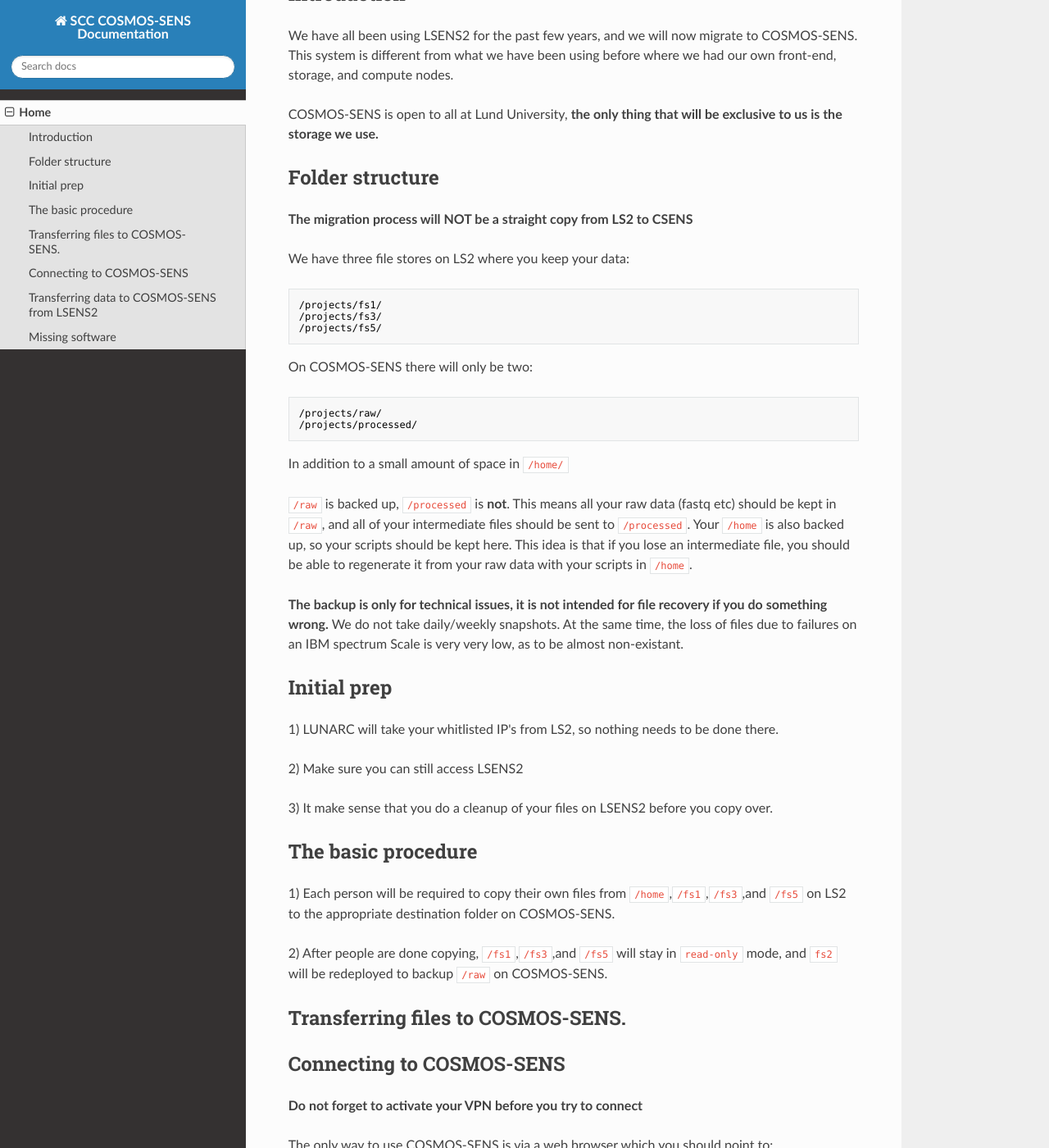
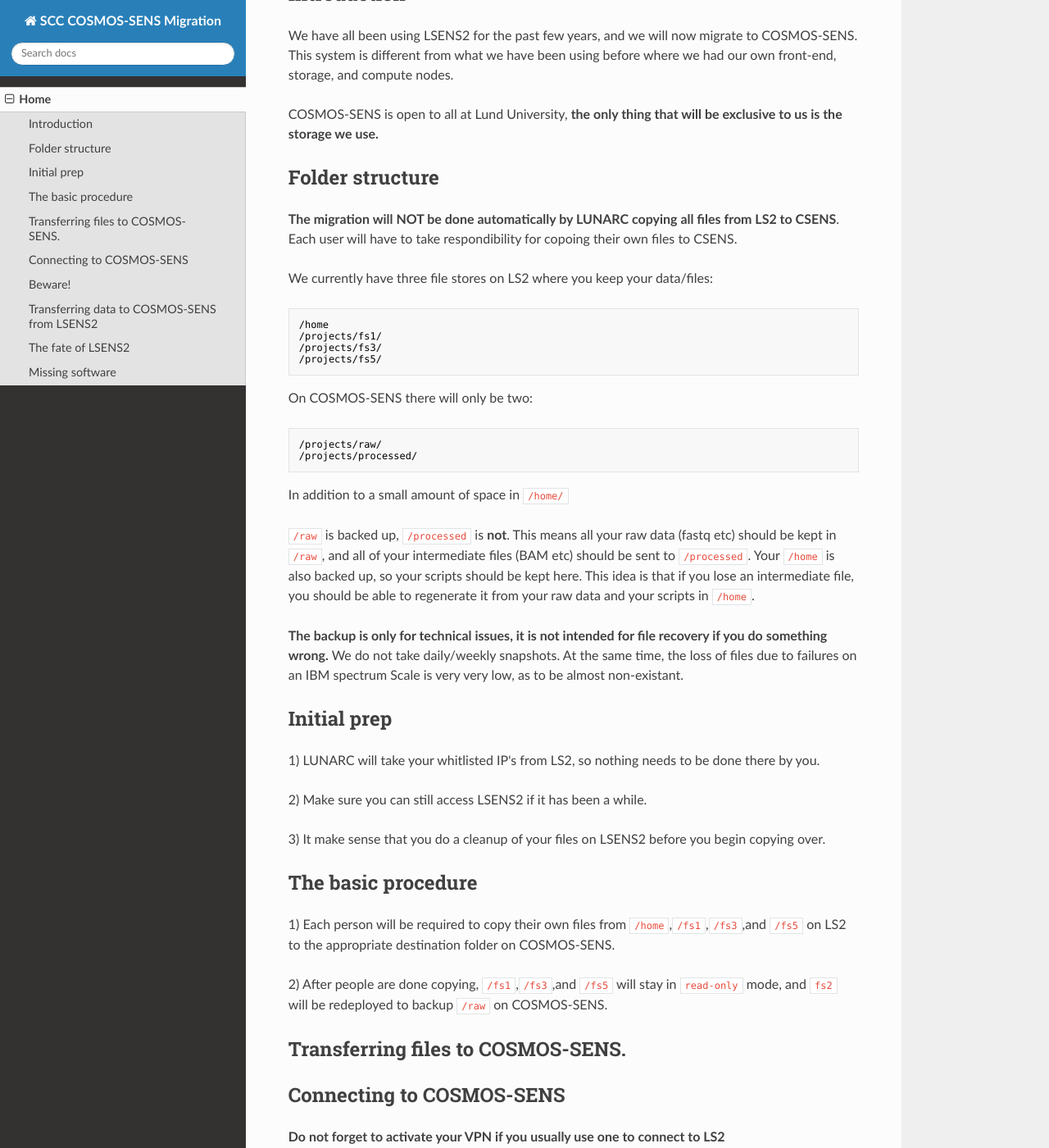
Before and after one commit to sccbioinformatics/CSENS_Migration_docs, an MkDocs documentation site: the page built from docs/index.md, in a window 1280 px wide and 1400 px high, scrolled down 221 px. Shown: the whole window at 82% size. Built offline with MkDocs 1.6.1, drawn with Linux system fonts in a browser that asks for light colours; nearby versions of some CDN libraries; some of the changed text lies outside the part shown.

Commit message:
first draft

````diff
--- a/docs/index.md
+++ b/docs/index.md
@@ -6,11 +6,12 @@ We have all been using LSENS2 for the past few years, and we will now migrate to
 COSMOS-SENS is open to all at Lund University, **the only thing that will be exclusive to us is the storage we use.**
 
 ## Folder structure
-**The migration process will NOT be a straight copy from LS2 to CSENS**
+**The migration will NOT be done automatically by LUNARC copying all files from LS2 to CSENS**. Each user will have to take respondibility for copoing their own files to CSENS.
 
-We have three file stores on LS2 where you keep your data:
+We currently have three file stores on LS2 where you keep your data/files:
 
 ```shell
+/home
 /projects/fs1/
 /projects/fs3/
 /projects/fs5/
@@ -24,16 +25,16 @@ On COSMOS-SENS there will only be two:
 ```
 In addition to a small amount of space in `/home/`
 
-`/raw` is backed up, `/processed` is **not**. This means all your raw data (fastq etc) should be kept in `/raw`, and all of your intermediate files should be sent to `/processed`. Your `/home` is also backed up, so your scripts should be kept here. This idea is that if you lose an intermediate file, you should be able to regenerate it from your raw data with your scripts in `/home`.
+`/raw` is backed up, `/processed` is **not**. This means all your raw data (fastq etc) should be kept in `/raw`, and all of your intermediate files (BAM etc) should be sent to `/processed`. Your `/home` is also backed up, so your scripts should be kept here. This idea is that if you lose an intermediate file, you should be able to regenerate it from your raw data and your scripts in `/home`.
 
 **The backup is only for technical issues, it is not intended for file recovery if you do something wrong.** We do not take daily/weekly snapshots. At the same time, the loss of files due to failures on an IBM spectrum Scale is very very low, as to be almost non-existant.
 
 ## Initial prep
-1) LUNARC will take your whitlisted IP's from LS2, so nothing needs to be done there.
+1) LUNARC will take your whitlisted IP's from LS2, so nothing needs to be done there by you.
 
-2) Make sure you can still access LSENS2
+2) Make sure you can still access LSENS2 if it has been a while.
 
-3) It make sense that you do a cleanup of your files on LSENS2 before you copy over.
+3) It make sense that you do a cleanup of your files on LSENS2 before you begin copying over.
 
 ## The basic procedure
 
@@ -48,19 +49,24 @@ In addition to a small amount of space in `/home/`
 
 ## Connecting to COSMOS-SENS
 
-**Do not forget to activate your VPN before you try to connect**
+**Do not forget to activate your VPN if you usually use one to connect to LS2**
 
-The only way to use COSMOS-SENS is via a web browser which you should point to:
+The only way to access COSMOS-SENS is via a web browser which you should point to:
 
 [https://sens05.lunarc.lu.se](https://sens05.lunarc.lu.se)
 
 Login with your **LUNARC** credentials and then using using two-factor authentication using Pocket Pass. You will be presented with an option as to which GNOME desktop you would like to use. Pick the one you prefer.
 
-If you are asked to change you password, do not do it! Instead, change your password at:
+**If you are asked to change you password, do not do it!** Abort, and instead change your password at:
 
 [https://phenix3.lunarc.lu.se/ssaml/authenticate/pss-confirmemail-otp](https://phenix3.lunarc.lu.se/ssaml/authenticate/pss-confirmemail-otp)
 
 **When you have done this your password for all LUNARC servers will changed to this now one, including LSENS2.**
+
+## Beware!
+If you have the same folder name on `fs1` and  `fs5` for example, they should **not** be copied to the same destination folder! You will end up with a merge that will become a complete mess. Instead they should be sent to different folders and then manually restructured/merged/curated afterward.
+
+Be careful about this as you transfer your files.
 
 ## Transferring data to COSMOS-SENS from LSENS2
 
@@ -70,25 +76,34 @@ You will need to install `sshfs` if you haven't already. For Linux machines the
 
 To mount a folder (Linux/macOS) do the following:
 
-1) **Login to COSMOS-SENS** and make a folder. For example `mkdir /processed/<userid>/FileTransferFolder`
+1) **Login to COSMOS-SENS** and make a folder. For example `mkdir /processed/<userid>/fs1_lsens`
 
 2) Login to LSENS and make a folder that you will mount to. For example `/home/<userid>/ToCSENS`
 
 3) To mount the folder, **on LSENS** do:
 
-`sshfs <userID>@cs-diode:/processed/<userid>/FileTransferFolder  /home/<userid>/ToCSENS`
+`sshfs <userID>@cs-diode:/processed/<userid>/fs1_lsens  /home/<userid>/ToCSENS`
 
-4) **On LS2** you can now copy files into `ToCSENS` where they will be available in COSMOS-SENS.
+4) **On LS2** you can now copy files into `ToCSENS` where they will be available in COSMOS-SENS. for example:
 
-5) When you are done copying to the mounted folder, you can unmount the folder by doing on **LSENS**
+`cp -R /projects/fs1/<userid>/MyDataFolder /home/<userid>/ToCSENS`
+
+Where the `MyDataFolder` folder will be copied the mounted folder and will be in `/processed/<userid>/fs1_lsens`
+
+5) When you are done copying to the mounted folder, you can unmount the folder and close the connection to CSENS by doing **on LSENS**
 
 `fusermount -u ToCSENS`
 
 **Just to be clear, all files in this mounted folder are located on COSMOS-SENS**. When you unmount `ToCSENS` that folder will be empty again.
 
-6) Now that you have your files on COSMOS-SENS you should arrange itso your raw data goes to `/raw` and the rest on `/processed/`, and your srcipts to `/home`.
+6) Now that you have your files on COSMOS-SENS, you should arrange it so your raw data goes to `/raw` and the rest on `/processed/`, and your scripts to `/home`.
 
 **From this point onwards you should only work on COSMOS-SENS**.
+
+
+
+## The fate of LSENS2
+LSENS2 will be kept in read-only mode for sometime, so if you forget something you can go back and get it. We will let you know when it will be decommissioned.
 
 ## Missing software
 
--- a/mkdocs.yml
+++ b/mkdocs.yml
@@ -1,4 +1,4 @@
-site_name: SCC COSMOS-SENS Documentation
+site_name: SCC COSMOS-SENS Migration
 nav:
     - Home: index.md
 theme: readthedocs
````
